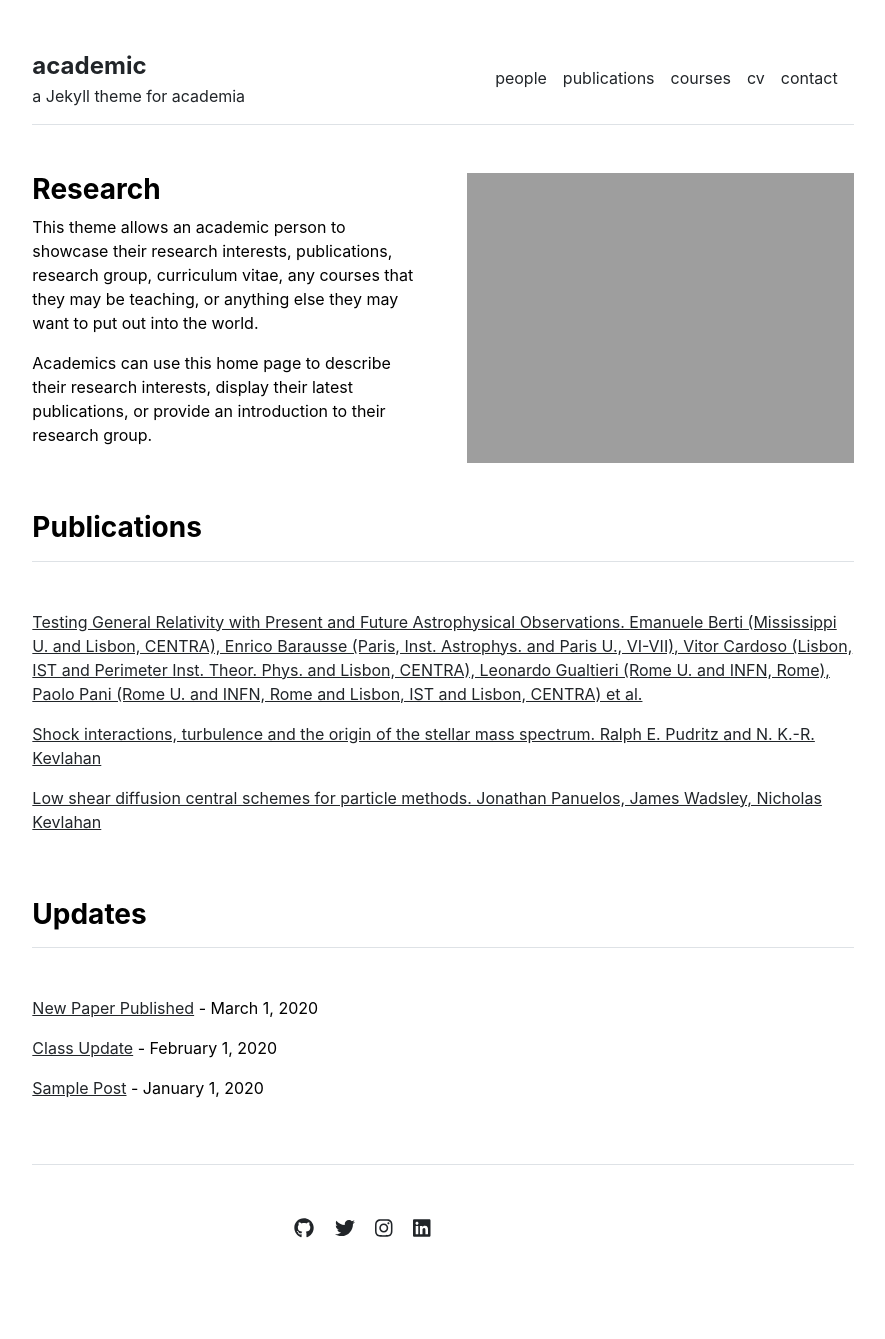
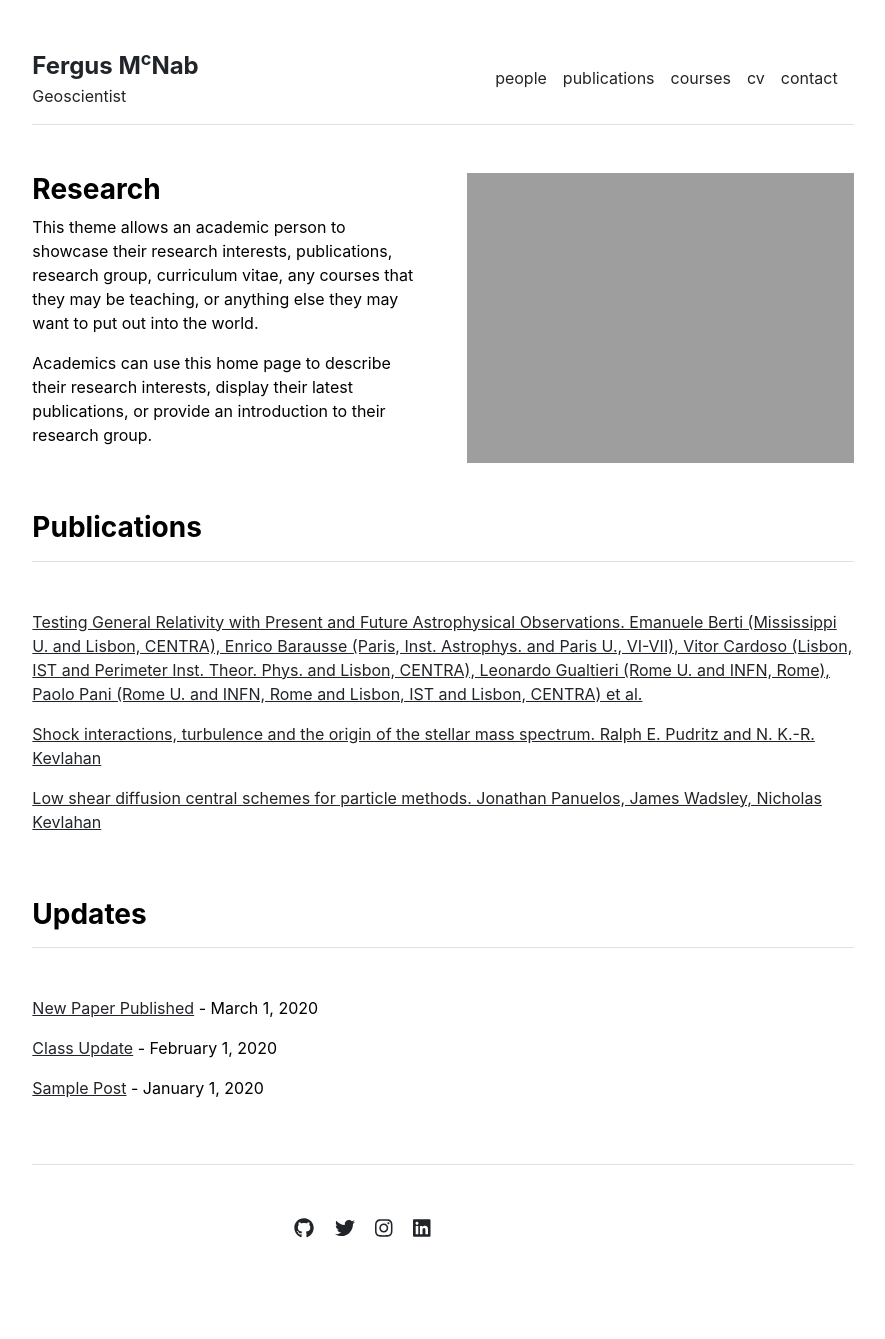
Before and after one commit to fmcnab/fmcnab.github.io, a Jekyll site: the page built from index.md, in a window 1280 px wide. Shown: the whole page, without its empty margins (197-1082 px from the left). Built offline with Jekyll 4.4.1, drawn with Linux system fonts in a browser that asks for light colours.

Commit message:
Update website title and subtitle.

```diff
--- a/_config.yml
+++ b/_config.yml
@@ -1,4 +1,4 @@
 url: "" # the base hostname & protocol for your site, e.g. http://example.com
 baseurl: "" # the subpath of your site, e.g. /blog
-title: "academic" # the name of your site, e.g. ACME Corp.
-description: "a Jekyll theme for academia"
+title: "Fergus M<sup>c</sup>Nab" # the name of your site, e.g. ACME Corp.
+description: "Geoscientist"
```
